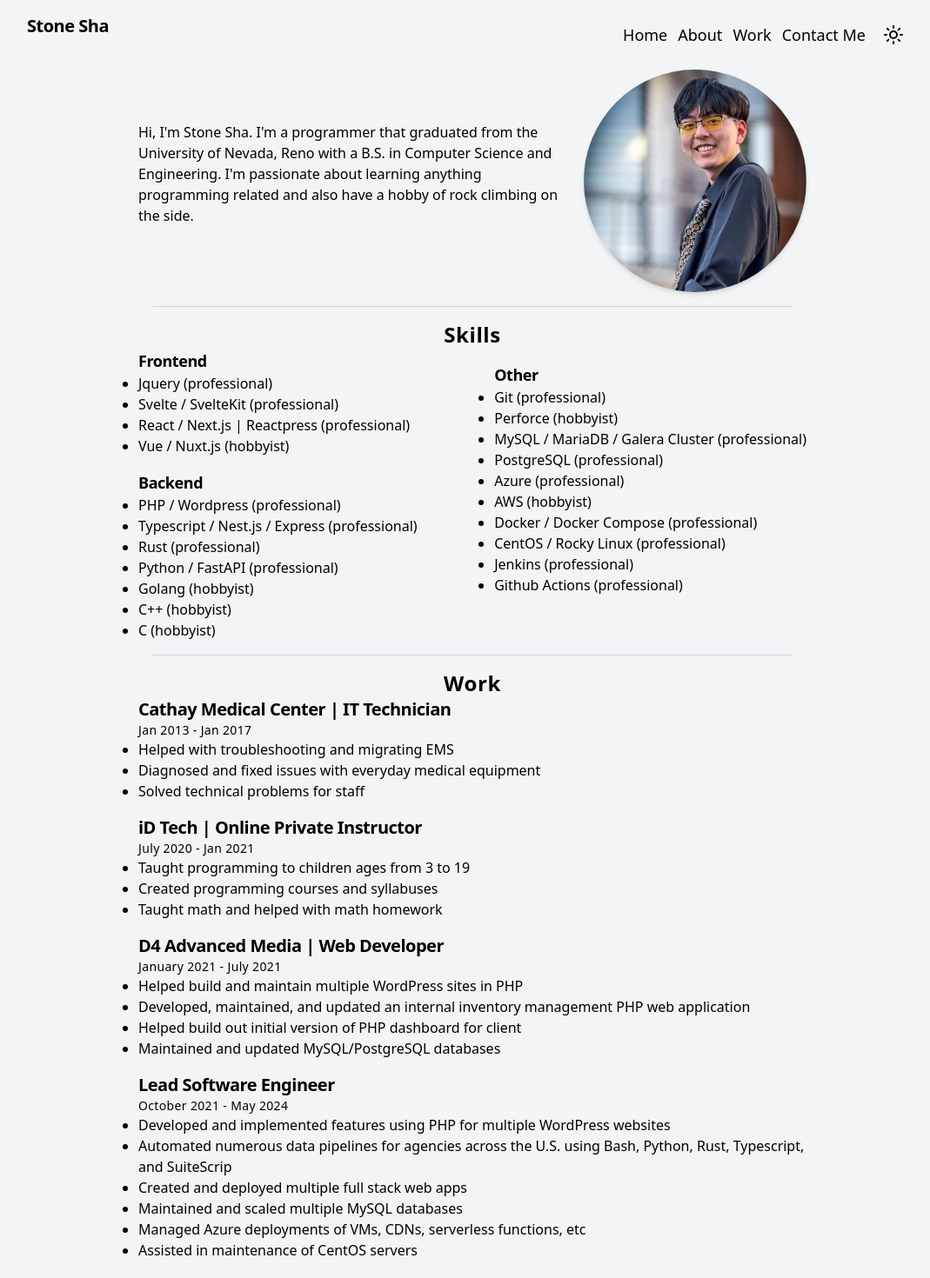
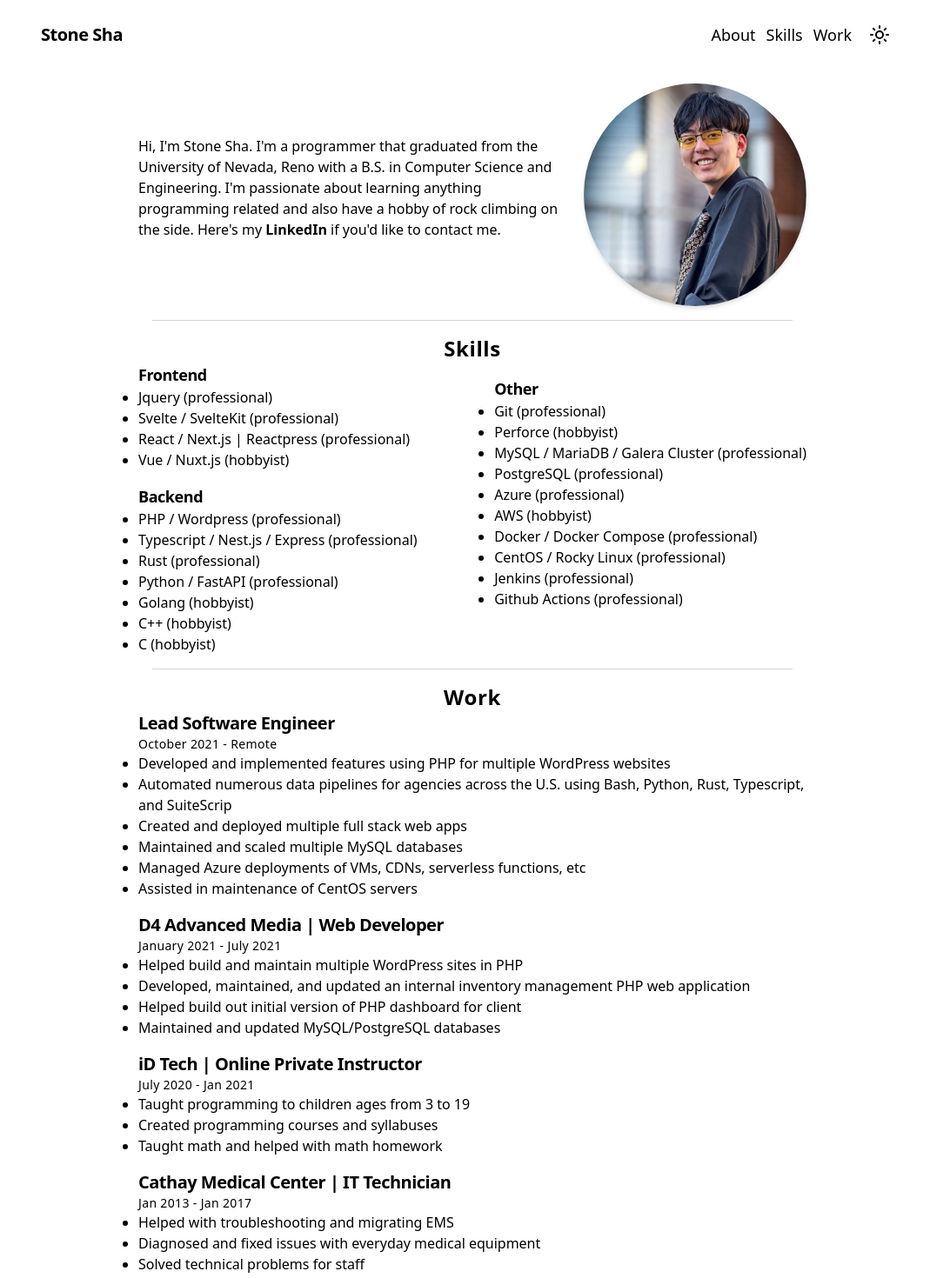
Before and after one commit to stonesha/stonesha.com, a SvelteKit app: page / in a window 1280 px wide. Shown: the top 1470 px of the page at 87% size, without its empty margins (97-1166 px from the left). Built offline with nearby package versions, Linux system fonts and the light colour scheme.

Commit message:
added scrollto behavior and changed background color

```diff
--- a/src/app.css
+++ b/src/app.css
@@ -1,5 +1,5 @@
 @import 'tailwindcss';
 
 body {
-    @apply bg-gray-100;
+    @apply bg-white;
 }
--- a/src/routes/+layout.svelte
+++ b/src/routes/+layout.svelte
@@ -2,17 +2,29 @@
 	import '../app.css';
 	import { Sun } from '@lucide/svelte';
 	let { children } = $props();
+
+	function scrollToSection(id: string) {
+		document.getElementById(id)?.scrollIntoView({ behavior: 'smooth' });
+	}
 </script>
 
-<header class="mx-auto my-4 max-w-5xl">
-	<nav class="flex flex-row justify-between">
+<header class="sticky top-0 mx-auto max-w-5xl bg-white px-4 py-4">
+	<nav class="flex flex-row items-center justify-between">
 		<p class="text-xl font-bold tracking-tight">Stone Sha</p>
 
 		<div class="flex flex-row items-center space-x-3 px-2 py-1">
-			<a href="/" class="text-lg transition hover:text-sky-500">Home</a>
-			<a href="#about" class="text-lg transition hover:text-sky-500">About</a>
-			<a href="#work" class="text-lg transition hover:text-sky-500">Work</a>
-			<a href="#contact-me" class="text-lg transition hover:text-sky-500">Contact Me</a>
+			<button
+				onclick={() => scrollToSection('about')}
+				class="text-lg transition hover:cursor-pointer hover:text-sky-500">About</button
+			>
+			<button
+				onclick={() => scrollToSection('skills')}
+				class="text-lg transition hover:cursor-pointer hover:text-sky-500">Skills</button
+			>
+			<button
+				onclick={() => scrollToSection('work')}
+				class="text-lg transition hover:cursor-pointer hover:text-sky-500">Work</button
+			>
 			<button class="rounded-md p-2 transition hover:cursor-pointer hover:bg-sky-200"
 				><Sun /></button
 			>
--- a/src/routes/+page.svelte
+++ b/src/routes/+page.svelte
@@ -2,7 +2,10 @@
 	<p class="mr-5 mb-4">
 		Hi, I'm Stone Sha. I'm a programmer that graduated from the University of Nevada, Reno with a
 		B.S. in Computer Science and Engineering. I'm passionate about learning anything programming
-		related and also have a hobby of rock climbing on the side.
+		related and also have a hobby of rock climbing on the side. Here's my <a
+			class="font-bold hover:underline"
+			href="https://www.linkedin.com/in/stone-sha-2a8040147/">LinkedIn</a
+		> if you'd like to contact me.
 	</p>
 
 	<img src="/profile.jpg" alt="profile" class="h-64 w-64 rounded-full object-cover shadow-md" />
@@ -54,25 +57,20 @@
 
 	<div class="space-y-4">
 		<div>
-			<p class="text-xl font-bold tracking-tight">Cathay Medical Center | IT Technician</p>
-			<p class="text-sm font-thin tracking-wide">Jan 2013 - Jan 2017</p>
+			<p class="text-xl font-bold tracking-tight">Lead Software Engineer</p>
+			<p class="text-sm font-thin tracking-wide">October 2021 - Remote</p>
 			<ul class="list-disc">
-				<li>Helped with troubleshooting and migrating EMS</li>
-				<li>Diagnosed and fixed issues with everyday medical equipment</li>
-				<li>Solved technical problems for staff</li>
+				<li>Developed and implemented features using PHP for multiple WordPress websites</li>
+				<li>
+					Automated numerous data pipelines for agencies across the U.S. using Bash, Python, Rust,
+					Typescript, and SuiteScrip
+				</li>
+				<li>Created and deployed multiple full stack web apps</li>
+				<li>Maintained and scaled multiple MySQL databases</li>
+				<li>Managed Azure deployments of VMs, CDNs, serverless functions, etc</li>
+				<li>Assisted in maintenance of CentOS servers</li>
 			</ul>
 		</div>
-
-		<div>
-			<p class="text-xl font-bold tracking-tight">iD Tech | Online Private Instructor</p>
-			<p class="text-sm font-thin tracking-wide">July 2020 - Jan 2021</p>
-			<ul class="list-disc">
-				<li>Taught programming to children ages from 3 to 19</li>
-				<li>Created programming courses and syllabuses</li>
-				<li>Taught math and helped with math homework</li>
-			</ul>
-		</div>
-
 		<div>
 			<p class="text-xl font-bold tracking-tight">D4 Advanced Media | Web Developer</p>
 			<p class="text-sm font-thin tracking-wide">January 2021 - July 2021</p>
@@ -85,20 +83,22 @@
 				<li>Maintained and updated MySQL/PostgreSQL databases</li>
 			</ul>
 		</div>
-
 		<div>
-			<p class="text-xl font-bold tracking-tight">Lead Software Engineer</p>
-			<p class="text-sm font-thin tracking-wide">October 2021 - May 2024</p>
+			<p class="text-xl font-bold tracking-tight">iD Tech | Online Private Instructor</p>
+			<p class="text-sm font-thin tracking-wide">July 2020 - Jan 2021</p>
 			<ul class="list-disc">
-				<li>Developed and implemented features using PHP for multiple WordPress websites</li>
-				<li>
-					Automated numerous data pipelines for agencies across the U.S. using Bash, Python, Rust,
-					Typescript, and SuiteScrip
-				</li>
-				<li>Created and deployed multiple full stack web apps</li>
-				<li>Maintained and scaled multiple MySQL databases</li>
-				<li>Managed Azure deployments of VMs, CDNs, serverless functions, etc</li>
-				<li>Assisted in maintenance of CentOS servers</li>
+				<li>Taught programming to children ages from 3 to 19</li>
+				<li>Created programming courses and syllabuses</li>
+				<li>Taught math and helped with math homework</li>
+			</ul>
+		</div>
+		<div>
+			<p class="text-xl font-bold tracking-tight">Cathay Medical Center | IT Technician</p>
+			<p class="text-sm font-thin tracking-wide">Jan 2013 - Jan 2017</p>
+			<ul class="list-disc">
+				<li>Helped with troubleshooting and migrating EMS</li>
+				<li>Diagnosed and fixed issues with everyday medical equipment</li>
+				<li>Solved technical problems for staff</li>
 			</ul>
 		</div>
 	</div>
```
